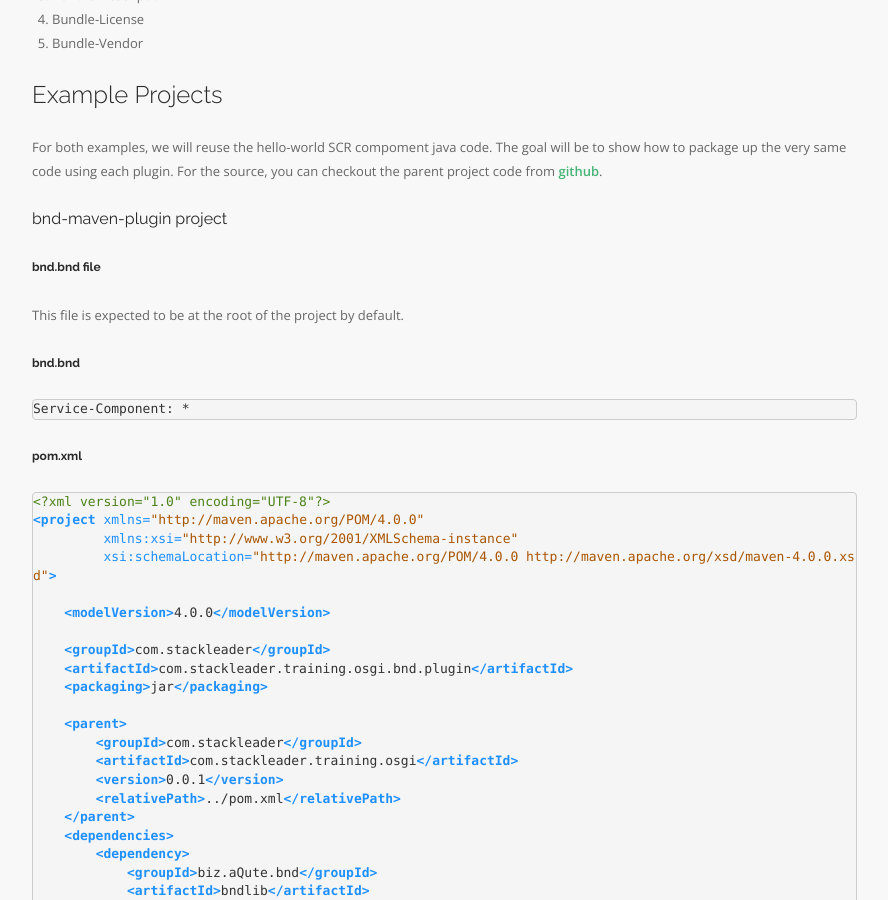
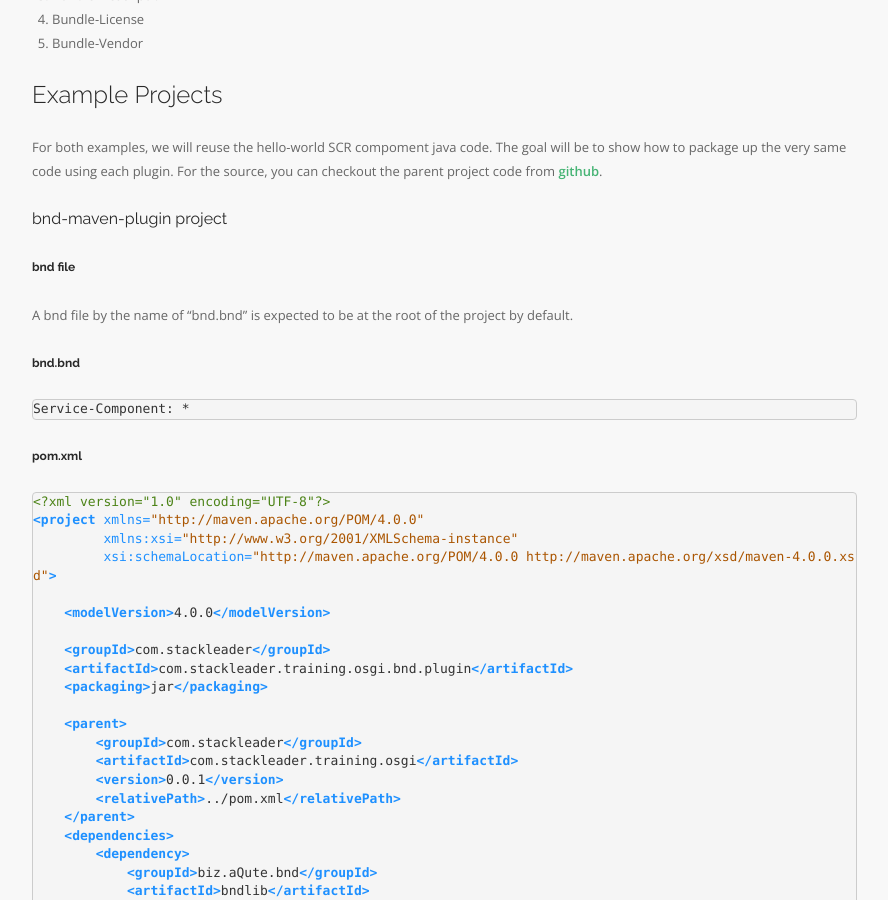
Before and after one commit to stackleader/stackleader.github.io, a Jekyll site: the page built from _posts/2016-05-27-comparing-maven-plugins-for-osgi.markdown, in a window 1280 px wide and 900 px high, scrolled down 3725 px. Shown: the whole window, without its empty margins (53-941 px from the left). Built offline with Jekyll 4.4.1, drawn with Linux system fonts in a browser that asks for light colours; nearby versions of some CDN libraries.

Commit message:
added info about bnd file

```diff
--- a/_posts/2016-05-27-comparing-maven-plugins-for-osgi.markdown
+++ b/_posts/2016-05-27-comparing-maven-plugins-for-osgi.markdown
@@ -130,8 +130,8 @@ For the source, you can checkout the parent project code from [github](https://g
 
 ##### bnd-maven-plugin project
 
-###### bnd.bnd file
-This file is expected to be at the root of the project by default.
+###### bnd file
+A bnd file by the name of "bnd.bnd" is expected to be at the root of the project by default.
 
 ###### bnd.bnd
 {% highlight text %}
```
Also changed, not shown: other parts of _posts/2016-05-27-comparing-maven-plugins-for-osgi.markdown (+1 -1 lines).
